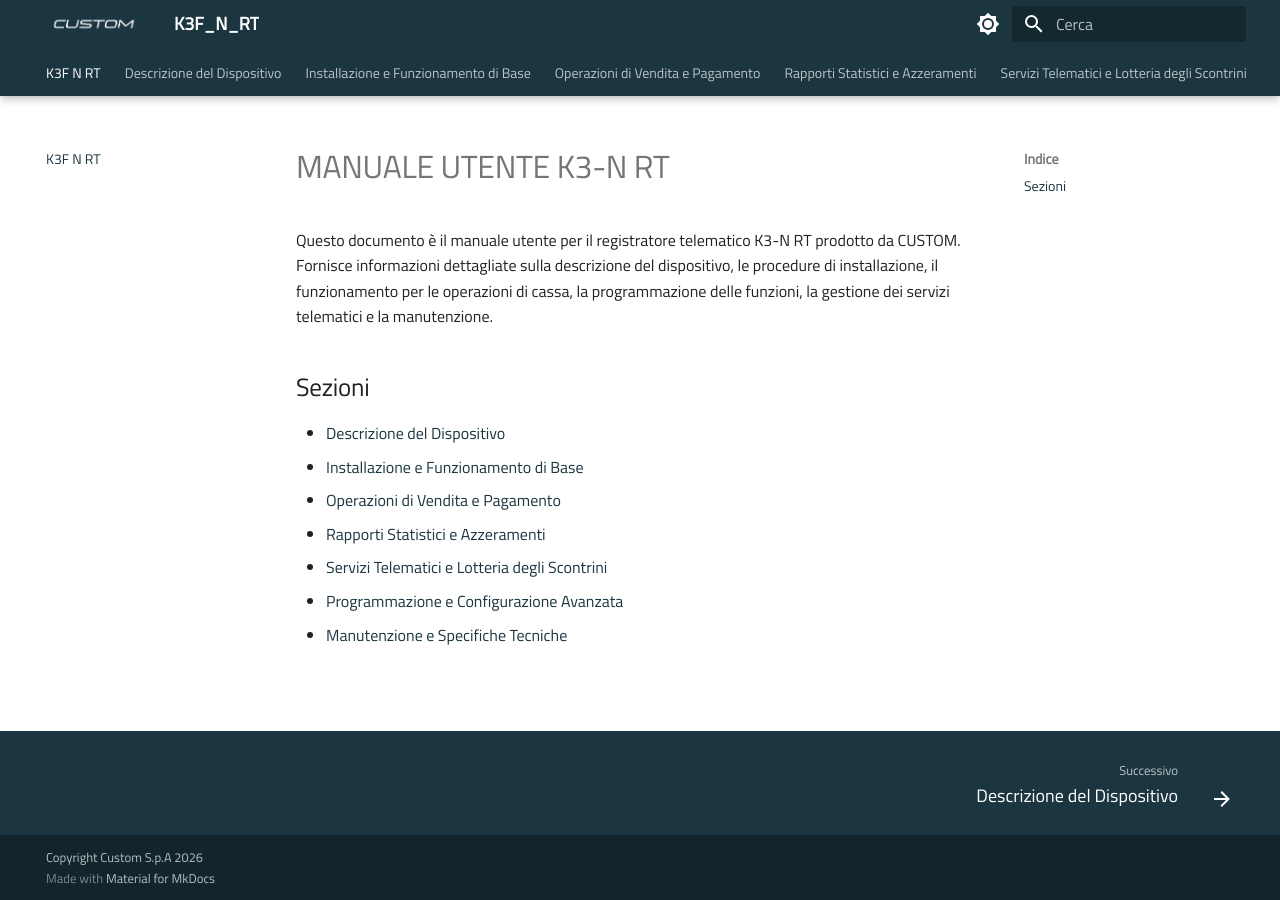
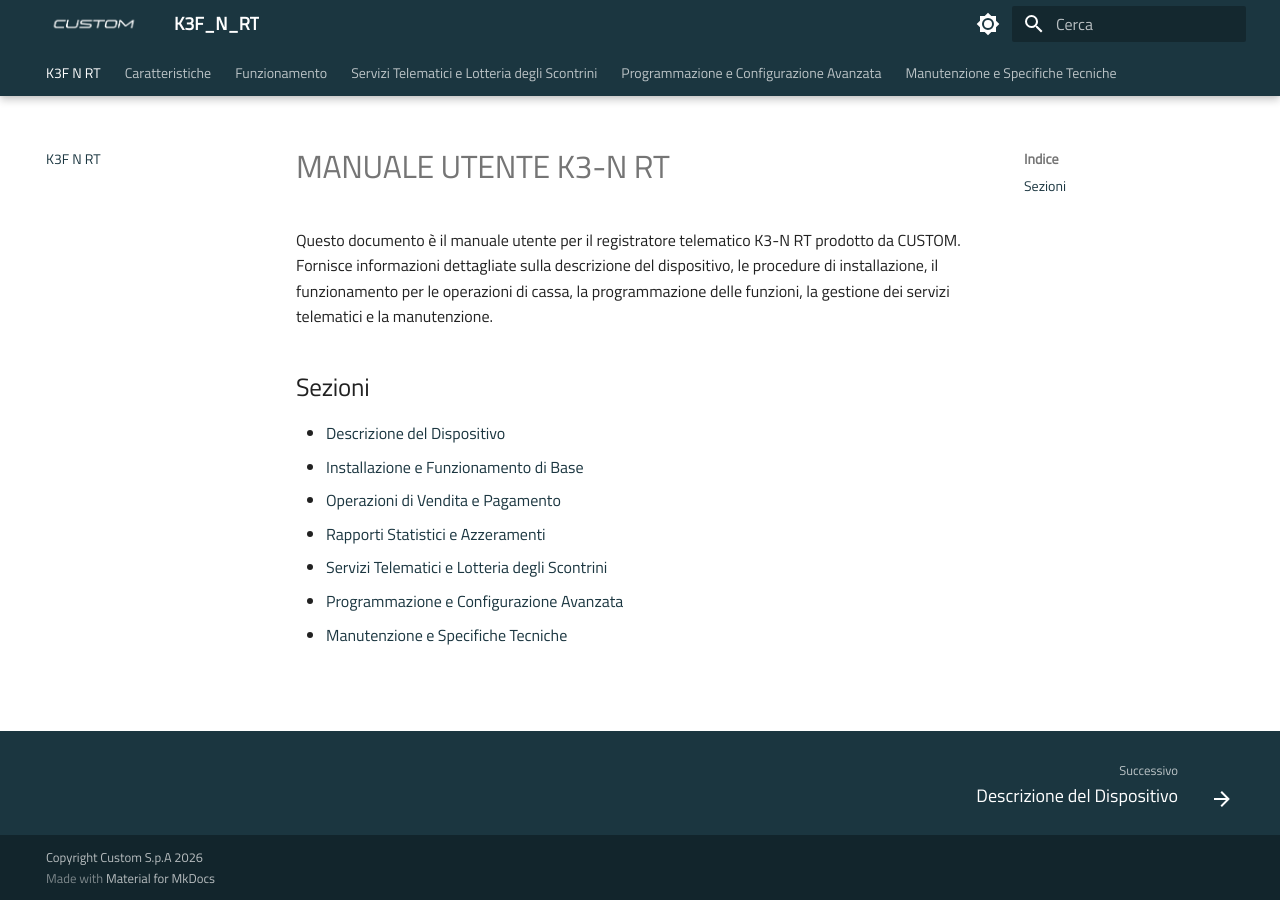
Before and after one commit to ivanrobuschi-custom/K3F_n_rt, an MkDocs documentation site: the page built from docs/index.md, in a window 1280 px wide. Built offline with MkDocs 1.6.1 and Material for MkDocs 9.7.7, drawn with Linux system fonts in a browser that asks for light colours; some of the changed lines change nothing that is shown.

Commit message:
modifica nav

```diff
--- a/mkdocs.yml
+++ b/mkdocs.yml
@@ -58,10 +58,12 @@
       permalink: true
 nav:
   - K3F N RT: index.md
-  - Descrizione del Dispositivo: descrizione-del-dispositivo.md
-  - Installazione e Funzionamento di Base: installazione-e-funzionamento-di-base.md
-  - Operazioni di Vendita e Pagamento: operazioni-di-vendita-e-pagamento.md
-  - Rapporti Statistici e Azzeramenti: rapporti-statistici-e-azzeramenti.md
+  - Caratteristiche:
+    - Descrizione del Dispositivo: descrizione-del-dispositivo.md
+    - Installazione e Funzionamento di Base: installazione-e-funzionamento-di-base.md
+  - Funzionamento:
+    - Operazioni di Vendita e Pagamento: operazioni-di-vendita-e-pagamento.md
+    - Rapporti Statistici e Azzeramenti: rapporti-statistici-e-azzeramenti.md
   - Servizi Telematici e Lotteria degli Scontrini: servizi-telematici-e-lotteria-degli-scontrini.md
   - Programmazione e Configurazione Avanzata: programmazione-e-configurazione-avanzata.md
   - Manutenzione e Specifiche Tecniche: manutenzione-e-specifiche-tecniche.md
```
